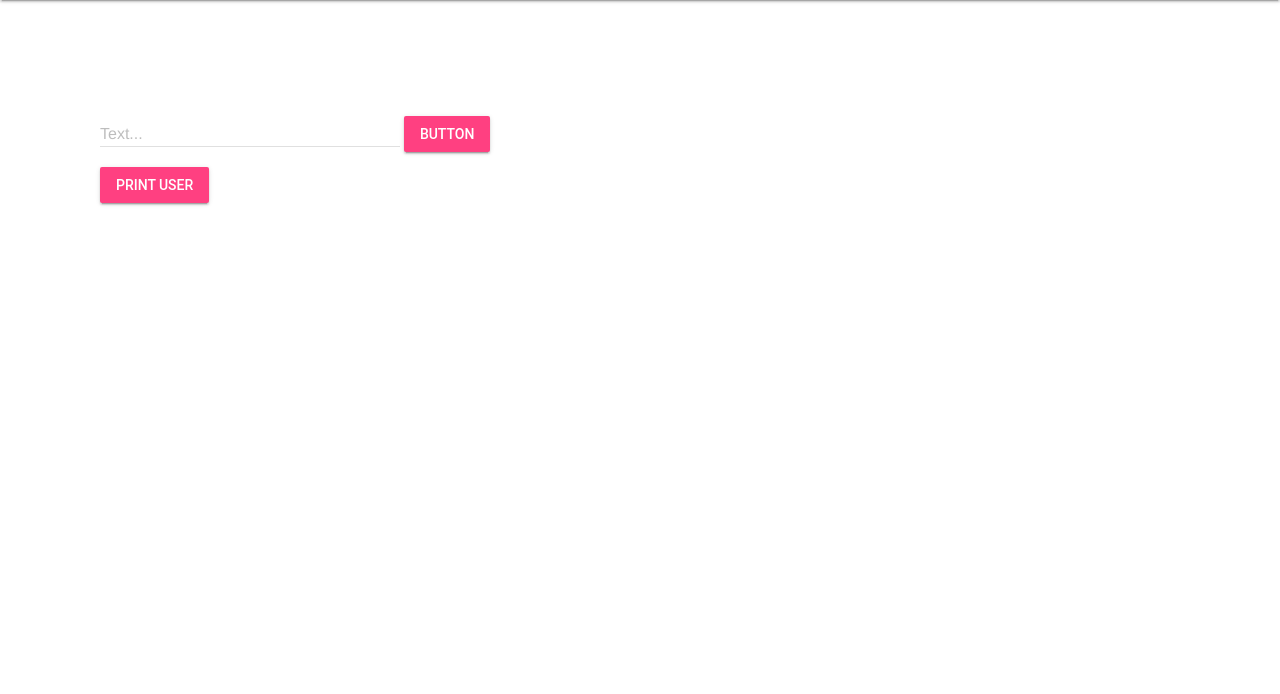
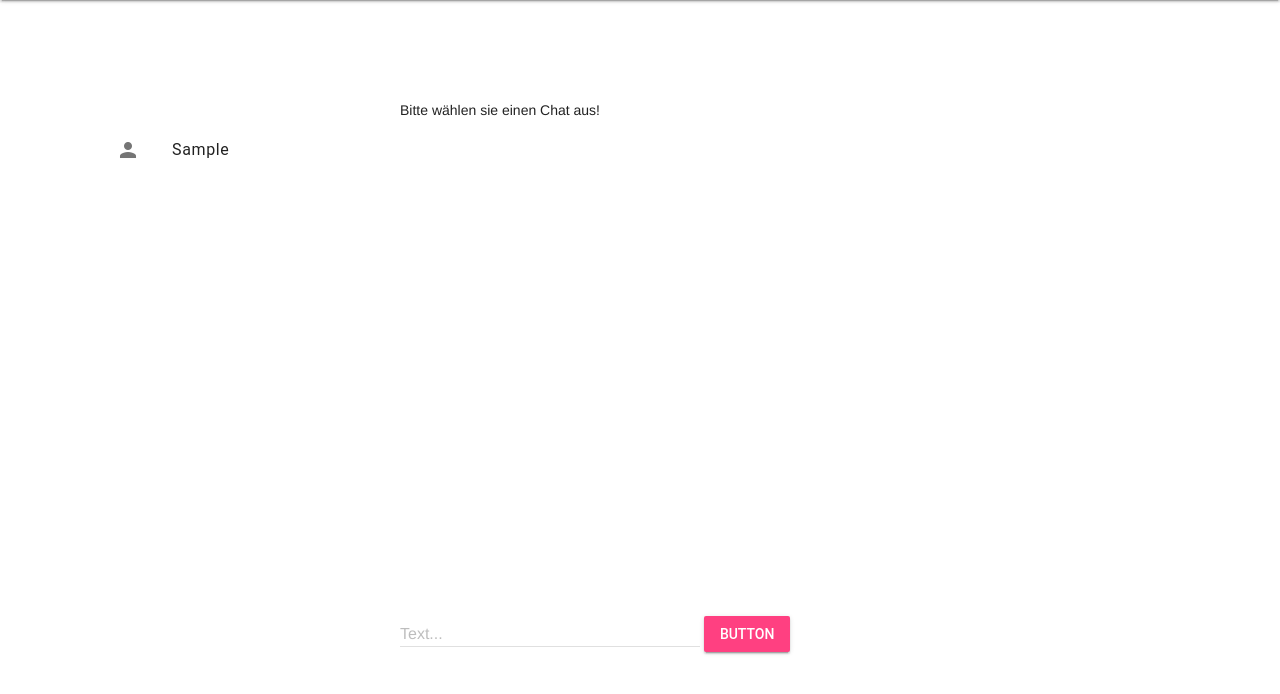
Before and after one commit to Muckilein/Django-Portfolio-Chatapp, a Django app: page /chat/ in a window 1280 px wide. Shown: the part 64-758 px from the top of the page. Run offline with Django 5.2, Linux system fonts and the light colour scheme; the visitor is signed in with stand-in values (Sample User, id 1); data comes from the database, SQL or seed files in the repository; data that the repository does not hold is empty.

Commit message:
version 1 ready

```diff
--- a/django_portfolio_app/chat/admin.py
+++ b/django_portfolio_app/chat/admin.py
@@ -4,7 +4,7 @@ from .models import Chat
 
 class MessageAdmin(admin.ModelAdmin):
     fields = ('text','chat','created_at','author', 'receiver')
-    list_display = ('created_at','text','author', 'receiver')
+    list_display = ('created_at','chat','text','author', 'receiver')
     search_fields = ('text',)
 
 # Register your models here.
--- a/django_portfolio_app/chat/templates/chat/index.html
+++ b/django_portfolio_app/chat/templates/chat/index.html
@@ -1,19 +1,42 @@
+
 
 {% extends "base.html" %}
+{% load static %}
+<script type="text/javascript" src="{% static 'js/script.js' %}"></script>
 {% block content %}
-       {% if request.user.is_authenticated %}
-       <div id = "messageContainer">
-       {% for message in messages %}
-        <div>[{{message.created_at}}] {{message.author.first_name}} {{message.text}}</div>
-        {% endfor %}
-       </div>
 
         <script>
+         let listeMess =[];
+         let userList =[];
+         let otherUserID = 0;
+         let chatID = 0;
+         let activeUser;
+         let empty = false;
+
+
+        loadAllUsers();
+
+        async function loadAllUsers(){
+          try{
+
+            let response = await fetch('/users/');
+            let jsonResponse = await response.json();
+            userList = getUserJson(jsonResponse);
+            setTimeout(()=>{ activeUser = document.getElementById('activeUserID').value;},500);            ;
+            document.getElementById('userContainer').innerHTML = renderUserList(userList);
+          } catch(err){
+              console.log(err);
+            }
+
+        }
+
          async function sendMessage(){
             let messageField = document.getElementById('messageField').value
             let fd= new FormData();
             let token = '{{csrf_token}}';
             fd.append('textmessage',messageField);
+            fd.append('chatID',chatID);
+            fd.append('receiverID',otherUserID);
             fd.append('csrfmiddlewaretoken',token);
             try{
               let messContainer = document.getElementById('messageContainer');
@@ -23,40 +46,91 @@
               body : fd
             });
             let jsonResponse = await  response.json();
-            let jsonObject = JSON.parse(jsonResponse)
-            console.log(jsonObject);
+            let jsonObject = JSON.parse(jsonResponse);
+            listeMess.push(jsonObject);
+            chatID =  jsonObject.fields.chat;
             document.getElementById('deleteMessage').remove();
-            messContainer.innerHTML +=` <div>[${jsonObject.fields.created_at}] {{request.user.first_name}}: <i>${jsonObject.fields.text}</i></div>`;
+            let flip = isFlip(otherUserID,activeUserID,otherUserID);
+            if(empty){
+              messContainer.innerHTML = "";
+              empty = false;
+            }
+            messContainer.innerHTML +=` <div class="message ${flip}">[${jsonObject.fields.created_at}] {{request.user.first_name}}: <i>${jsonObject.fields.text}</i></div>`;
             console.log('Success!');
-
+            document.getElementById('messageField').value = "";
           }
             catch(err){
               console.log(err);
             }
             }
 
+            async function getMessagWithUser(receiverId){
+              otherUserID = receiverId;
+              let fd= new FormData();
+              let token = '{{csrf_token}}';
+              fd.append('receiverID',receiverId);
+              fd.append('csrfmiddlewaretoken',token);
+              try{
+               let response = await fetch('/chatList/',{
+               method : 'POST',
+               body : fd
+             });
+             let jsonResponse = await response.json();
+             let messContainer = document.getElementById('messageContainer');
+             if (jsonResponse.messages.length >0 )
+             {
+              empty = false;
+              listeMess = getMessageJson(jsonResponse);
+              chatID =  listeMess[0].fields.chat;
+              let content = renderMessages(listeMess,userList,otherUserID) ;
+              messContainer.innerHTML = "";
+              messContainer.innerHTML += content;
+              console.log(listeMess);
+            } else{
+              chatID=0;
+              empty = true;
+              messContainer.innerHTML = "Noch keine Message vorhanden";
+            }
+            }   catch(err){
+              console.log("Error occured");
+              console.log(err);
+            }
+          }
+
             async function  printUser(){
               try{
               let response = await fetch('/json/')
               let jsonResponse = await  response.json();
-              console.log("User");
-              console.log(jsonResponse);
               let uList = []
               jsonResponse.users.forEach((us)=>{
                 uList.push(JSON.parse(us));
               });
               console.log(uList);
-             // let jsonObject = JSON.parse(jsonResponse);
-             // console.log("User");
-             // console.log(jsonObject);
-              }
+             }
               catch(err){
                 console.log(err);
               }
             }
 
+
         </script>
-        <form onsubmit="sendMessage();return false;" method="POST">
+ {% if request.user.is_authenticated %}
+ <div style="display:flex">
+  <input id="activeUserID" type="hidden" value="{{request.user.id}}">
+
+    <div style="display:flex" id="userContainer"></div>
+
+        <div style="">
+           <div id = "messageContainer">
+            {% if messages.length > 0  %}
+               {% for message in messages %}
+               <div>[{{message.created_at}}] {{message.author.first_name}} {{message.text}}</div>
+               {% endfor %}
+             {% else %}
+             <div>Bitte wählen sie einen Chat aus!</div>
+            {% endif %}
+           </div>
+           <form onsubmit="sendMessage();return false;" method="POST">
             {% csrf_token %}
             {% comment %} action: wohin wir etwas senden wollen {% endcomment %}
             <div class="mdl-textfield mdl-js-textfield">
@@ -66,13 +140,13 @@
             <button class="mdl-button mdl-js-button mdl-button--raised mdl-js-ripple-effect mdl-button--accent">
                 Button
             </button>
-            {% comment %} <div>{{username}}</div> {% endcomment %}
           </form>
-          <button onclick="printUser()" class="mdl-button mdl-js-button mdl-button--raised mdl-js-ripple-effect mdl-button--accent">
-            Print User
-        </button>
+        </div>
 
-         {% endif %}
+
+</div>
+
+{% endif %}
 {% endblock content %}
 
 {% block headline %}
--- a/django_portfolio_app/chat/views.py
+++ b/django_portfolio_app/chat/views.py
@@ -1,6 +1,7 @@
 from django.shortcuts import render
 from .models import Message
 from .models import Chat
+from .functions import *
 from django.contrib.auth import authenticate,login
 from django.http import HttpResponseRedirect
 from django.contrib.auth.decorators import login_required
@@ -8,18 +9,34 @@ from django.contrib.auth.models import User
 from django.http import JsonResponse
 from django.core import serializers
 from django.contrib.auth import get_user_model
+from django.db.models.fields import DateField
+from datetime import date
+from django.db import models
+
+allUsers = []
+
 
 # Create your views here.
 @login_required(login_url='/login/')
 def index(request):
+    print(type(request.user))
     if request.method =="POST":
         print('received data ' + request.POST['textmessage'])
-        myChat = Chat.objects.get(id=1)
-        newMessage = Message.objects.create(text= request.POST['textmessage'], chat = myChat, author = request.user, receiver = request.user)
+        chatID = request.POST.get('chatID')
+        receiverID = request.POST['receiverID']
+        chatIDINT = int(chatID)
+        print(type(chatID))
+        print('id ist ' + chatID)
+        if chatIDINT == 0:
+           myChat = Chat.objects.create()
+        else:
+           print("else")
+           myChat = Chat.objects.get(id = chatID)
+        print("new Message")
+        newMessage = Message.objects.create(text= request.POST['textmessage'], chat = myChat, author = request.user, receiver = User.objects.get(id =receiverID ))
         serializedObj = serializers.serialize('json',[newMessage,])
         return JsonResponse(serializedObj[1:-1],safe=False)
-    chatMessages = Message.objects.filter(chat__id=1)
-    return render(request,'chat/index.html',{'username':request.user,'messages':chatMessages})#schaut automatisch im templates Ordner
+    return render(request,'chat/index.html',{'username':request.user,'messages':[]})#schaut automatisch im templates Ordner
 
 def loginView(request):
     redirect = request.GET.get('next')
@@ -48,27 +65,29 @@ def registerView(request):
         print('pw', password)
         if password == password2:
            print('password are equal')
-           user = User.objects.create_user(username, "test@mail", password)
-        #    user.last_name = "Lennon"
-        #    user.save()
+           User.objects.create_user(username, "test@mail", password)
            return HttpResponseRedirect('/login/')
         else:
              print('passwords are not equal')
      return render(request,'auth/register.html')
 
-def jsonView(request):
-    user =  User.objects.get(id=1)
-    # allUsers = list( User.objects.values())
-    allUsers=User.objects.all()
-    # print(allUsers[0])
-    print(type(allUsers[0]))
-    print(type(user))
-    listUser =[]
-    for allU in allUsers:
-        # listUser.append(allU['first_name'])
-        # print(allU)
-        listUser.append(serializers.serialize('json',[allU,])[1:-1])
+def allUser(request):
+    listUser = getAllUser()
+    return JsonResponse({"users":listUser},safe=False)
 
-    # serializedObj = serializers.serialize('json',[listUser,])
-    # serializedUser= serializers.serialize('json',[user,])[1:-1]
-    return JsonResponse({"users":listUser},safe=False)
+
+def chatList(request):
+    authorID = request.user.id
+    print("Call chatList", authorID)
+    if request.method =="POST":
+       reID = request.POST.get('receiverID')
+       chatMessages = Message.objects.filter(receiver__id = reID , author__id = authorID) |  Message.objects.filter(receiver__id = authorID , author__id = reID)
+       chatMessages = chatMessages.order_by("pk")
+       messages =[]
+       for mes in chatMessages:
+         m= serializers.serialize('json',[mes,])[1:-1]
+         messages.append(m)
+    #    userList =  getAllUser();
+       return JsonResponse({"messages":messages},safe=False)
+    print('weiter')
+    return render(request,'chat/index.html')
--- a/django_portfolio_app/django_portfolio_app/urls.py
+++ b/django_portfolio_app/django_portfolio_app/urls.py
@@ -19,12 +19,14 @@ from django.urls import path
 from chat.views import index
 from chat.views import loginView
 from chat.views import registerView
-from chat.views import jsonView
+from chat.views import chatList
+from chat.views import allUser
 
 urlpatterns = [
     path('admin/', admin.site.urls),
     path('chat/', index),
     path('login/', loginView),
     path('register/', registerView),
-    path('json/',jsonView),
+    path('chatList/',chatList),
+    path('users/',allUser),
 ]
--- a/django_portfolio_app/static/css/style.css
+++ b/django_portfolio_app/static/css/style.css
@@ -8,3 +8,25 @@
    .maBot25{
     margin-bottom: 25px;
    }
+
+   .demo-list-icon {
+    width: 300px;
+  }
+
+  #messageContainer{
+    min-height: 500px;
+  }
+
+  .message{
+    background-color: rgb(233, 215, 253);
+    padding:15px;
+    border-radius: 20px;
+    border-bottom-left-radius: 0px;
+    margin-bottom:20px;
+  }
+
+  .rightFlip{
+    border-bottom-left-radius: 20px;
+    border-bottom-right-radius: 0px;
+    background-color: rgb(164, 124, 211);
+  }
--- /dev/null
+++ b/django_portfolio_app/static/js/script.js
@@ -0,0 +1,57 @@
+
+function init() {
+  //  console.log("Test scrip");
+}
+
+
+function isFlip(otherUserID,activeUserID,receiver){
+  let rightFlip;
+  if ((otherUserID != activeUserID) ||(activeUserID == receiver)) {
+    rightFlip = ' rightFlip';
+  }else{
+    rightFlip="";
+  }
+  return rightFlip;
+}
+
+
+function getUserJson(jsonResponse) {
+  let uList = []
+  jsonResponse.users.forEach((us) => {
+    uList.push(JSON.parse(us));
+  });
+  return uList;
+}
+
+function getMessageJson(jsonResponse) {
+  let mList = []
+  jsonResponse.messages.forEach((ms) => {
+    mList.push(JSON.parse(ms));
+  });
+  return mList;
+}
+
+function renderMessages(messList, userlist, otherUserID) {
+  let content = "";
+  console.log(messList);
+  messList.forEach((u) => {
+    rightFlip = isFlip(otherUserID,u.fields.author,u.fields.receiver)
+    content += ` <div class="message ${rightFlip}">[${u.fields.created_at}] ${userlist[u.fields.author - 1].fields.first_name}: <i>${u.fields.text}</i></div>`
+  });
+  //console.log(content);
+  return content;
+}
+
+function renderUserList(userlist){
+  let content = "";
+  let i = 1;
+  userlist.forEach((u) => {
+    content += `<ul class="demo-list-icon mdl-list"> <li class="mdl-list__item" onclick="getMessagWithUser(${i})">
+      <span style="cursor:pointer" class="mdl-list__item-primary-content">
+      <i class="material-icons mdl-list__item-icon">person</i>
+     ${u.fields.first_name}</span></li> `;
+    i++;
+  });
+  console.log(content);
+  return content;
+}
--- a/django_portfolio_app/templates/base.html
+++ b/django_portfolio_app/templates/base.html
@@ -5,11 +5,12 @@
 <link rel="stylesheet" href="https://code.getmdl.io/1.3.0/material.indigo-pink.min.css">
 {% load static %}
 <link rel="stylesheet" href="{% static 'css/style.css' %}">
+<script type="text/javascript" src="{% static 'js/script.js' %}"></script>
 <script defer src="https://code.getmdl.io/1.3.0/material.min.js"></script>
-
+{% comment %} <script src="script.js"></script> {% endcomment %}
 
 </head>
-<body>
+<body onload="init()">
 
     <div class="mdl-layout mdl-js-layout mdl-layout--fixed-header">
         <header class="mdl-layout__header">
```
Also changed, not shown: django_portfolio_app/chat/functions.py (added, +10 -0 lines).
